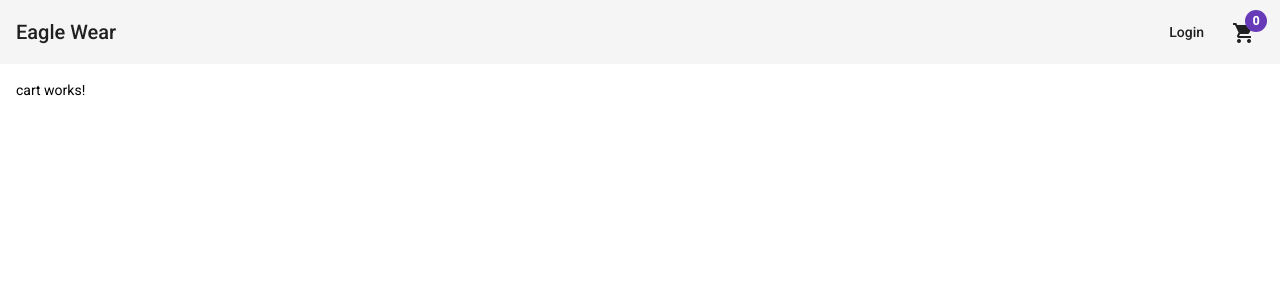
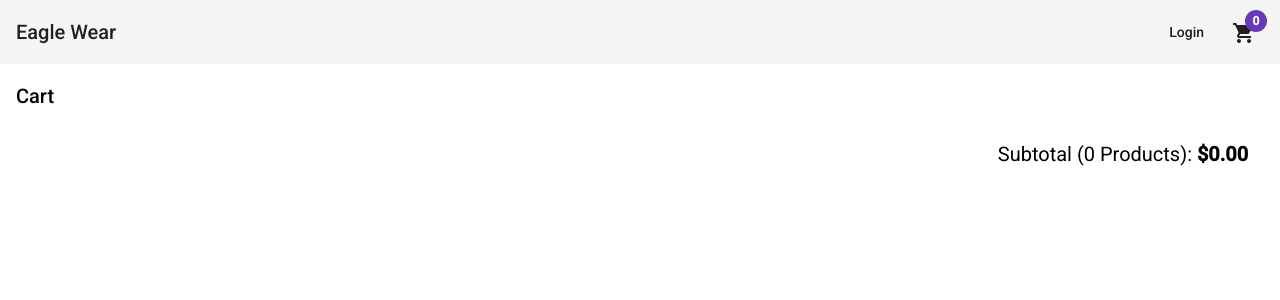
Before and after one commit to agustinbarajas/sps-challenge, an Angular app: page /cart in a window 1280 px wide. Shown: the top 300 px of the page. Built offline with nearby package versions, Linux system fonts and the light colour scheme.

Commit message:
Add cart design

```diff
--- a/src/app/pages/cart/cart.component.html
+++ b/src/app/pages/cart/cart.component.html
@@ -1 +1,18 @@
-<p>cart works!</p>
+<section *ngIf="cart$ | async as cart">
+  <h2>Cart</h2>
+  <div class="flex flex-col gap-2">
+    <ng-container *ngFor="let item of cart.products">
+      <app-cart-product
+        *ngIf="item.productId | getProduct | async as product"
+        [product]="product"
+      ></app-cart-product>
+    </ng-container>
+  </div>
+
+  <div class="mt-3 px-4">
+    <p class="text-xl text-right">
+      Subtotal ({{ cart?.products?.length }} Products):
+      <span class="font-bold">{{ totalAmount | currency }}</span>
+    </p>
+  </div>
+</section>
--- a/src/app/pages/cart/cart.component.ts
+++ b/src/app/pages/cart/cart.component.ts
@@ -11,6 +11,7 @@ import { CartService } from './../../services/cart/cart.service';
 })
 export class CartComponent implements OnInit {
   cart$!: Observable<Cart>;
+  totalAmount = 0;
 
   constructor(private readonly cartService: CartService) {}
 
--- a/src/app/pages/pages.module.ts
+++ b/src/app/pages/pages.module.ts
@@ -9,10 +9,11 @@ import { MatInputModule } from '@angular/material/input';
 import { MatSelectModule } from '@angular/material/select';
 
 import { ComponentsModule } from '../components/components.module';
+import { PipesModule } from '../pipes/pipes.module';
+import { CartComponent } from './cart/cart.component';
 import { CatalogComponent } from './catalog/catalog.component';
 import { LoginComponent } from './login/login.component';
 import { PagesRoutingModule } from './pages-routing.module';
-import { CartComponent } from './cart/cart.component';
 
 @NgModule({
   declarations: [CatalogComponent, LoginComponent, CartComponent],
@@ -26,6 +27,7 @@ import { CartComponent } from './cart/cart.component';
     MatFormFieldModule,
     MatSelectModule,
     ReactiveFormsModule,
+    PipesModule,
   ],
 })
 export class PagesModule {}
```
